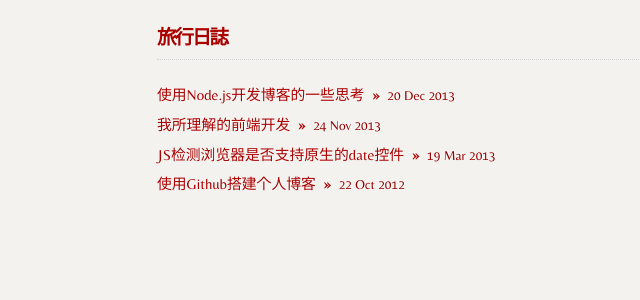
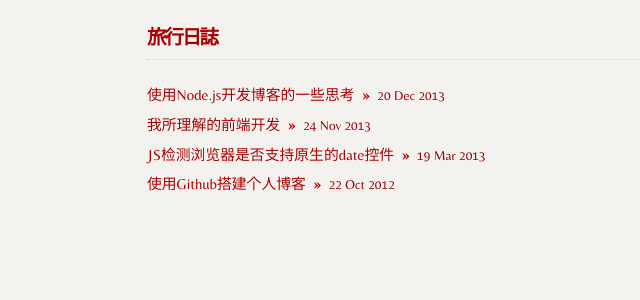
Before and after one commit to clovery/blog, a Jekyll site: the page built from index.html, in a window 1280 px wide. Shown: the top 300 px of the page, without its empty margins (153-793 px from the left). Built offline with Jekyll 4.4.1, drawn with Linux system fonts in a browser that asks for light colours; Markdown is read by kramdown in place of the engine named in the settings; comment, search, counter and statistics services are not loaded.

Commit message:
change layout

```diff
--- a/public/styles/public.css
+++ b/public/styles/public.css
@@ -166,7 +166,7 @@ a {
   color: #a00;
 }
 .layout {
-  width: 660px;
+  width: 680px;
   margin: 0 auto;
 }
 footer {
```
